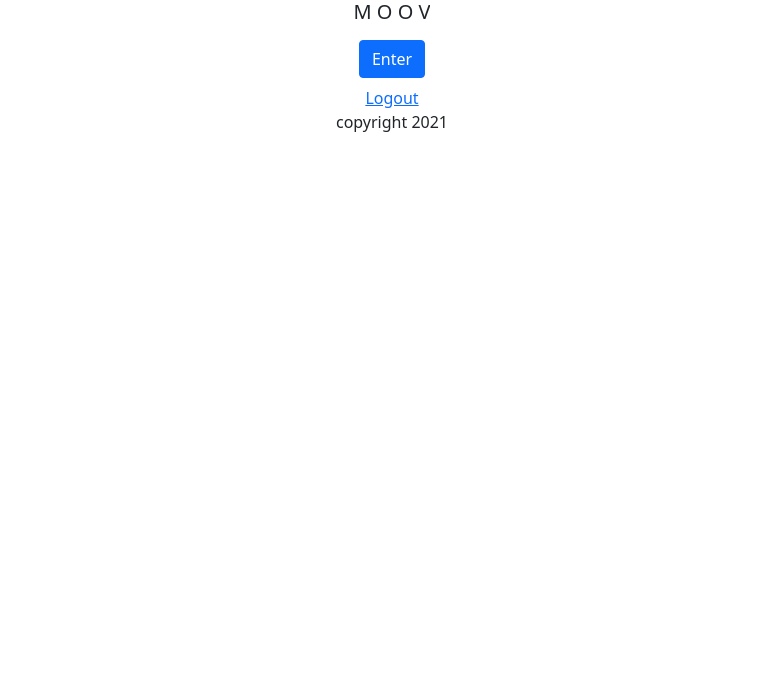
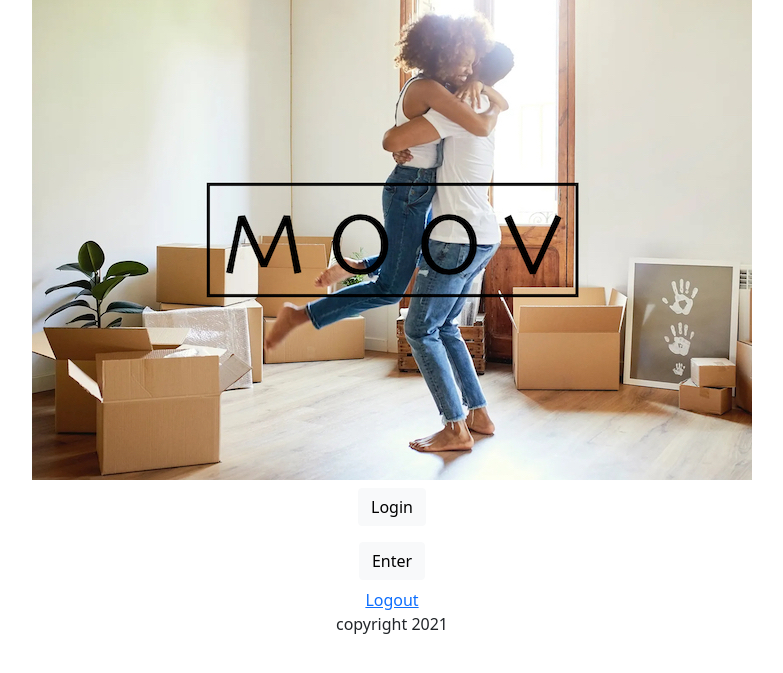
Before and after one commit to cardioforcake/portfolio-project-moov-app, a Django app: page / in a window 1280 px wide. Shown: the top 673 px of the page, without its empty margins (248-1031 px from the left). Run offline with Django 3.2, Linux system fonts and the light colour scheme; the visitor is signed in with stand-in values (Sample User, id 1).

Commit message:
WIP:added carousel functionality

```diff
--- a/moov_app/static/css/style.css
+++ b/moov_app/static/css/style.css
@@ -9,7 +9,7 @@
     border: solid;
 }
 
-.greetings-body{
+main{
     display:flex;
     flex-grow: 1;
     flex-direction: column;
@@ -17,6 +17,31 @@
 
 }
 
+.carousel-fade .carousel-item {
+	opacity: 0;
+	transition-duration: .6s;
+	transition-property: opacity;
+}
+
+.carousel-fade .carousel-item.active,
+.carousel-fade .carousel-item-next.carousel-item-left,
+.carousel-fade .carousel-item-prev.carousel-item-right {
+	opacity: 1;
+}
+
+.carousel-fade .active.carousel-item-left,
+.carousel-fade .active.carousel-item-right {
+	opacity: 0;
+}
+
+.carousel-fade .carousel-item-next,
+.carousel-fade .carousel-item-prev,
+.carousel-fade .carousel-item.active,
+.carousel-fade .active.carousel-item-left,
+.carousel-fade .active.carousel-item-prev {
+	transform: translateX(0);
+	transform: translate3d(0, 0, 0);
+}
 button{
     margin: 0.5rem;
 }
--- a/moov_app/templates/greeting.html
+++ b/moov_app/templates/greeting.html
@@ -11,31 +11,27 @@
     <link rel="stylesheet" type="text/css" href="{% static 'css/style.css' %}">
     <title>Moov</title>
 </head>
-<body class = "greetings-body">
-    <div id="moovCarousel" class="carousel slide" data-bs-ride="carousel" data-bs-interval="2000">
+<main class = "greetings-body">
+    <div id="moovCarousel" class="carousel slide carousel-fade" data-bs-ride="carousel" data-bs-interval="3000" >
         <div class="carousel-inner">
           <div class="carousel-item active">
-            <!-- <img src="..." class="d-block w-100" alt="..."> -->
-            <h5>M O O V </h5>
+            <img  class="d-block mx-auto" src="{% static "moov_app/media/carousel1.jpg" %}" alt="logo1" />
           </div>
           <div class="carousel-item">
-            <!-- <img src="..." class="d-block w-100" alt="..."> -->
-            <h3>M O O V </h3>
+            <img  class="d-block mx-auto" src="{% static "moov_app/media/carousel2.jpg" %}" alt="logo2" />
           </div>
           <div class="carousel-item">
-            <!-- <img src="..." class="d-block w-100" alt="..."> -->
-            <h1>M 0 0 V </h1>
+            <img  class="d-block mx-auto" src="{% static "moov_app/media/carousel3.jpg" %}" alt="logo3" />
           </div>
         </div>
       </div>
-
-    <button href="{% url 'home' %}" class="btn btn-primary">Enter</button>
+      <button href="{% url 'login' %}" class="btn btn-light">Login</button>
+    <button href="{% url 'home' %}" class="btn btn-light">Enter</button>
     {% if user.is_authenticated %}
         <a href="{% url 'logout' %}">Logout</a>
     {% else %}
-        <button type="button" class="btn btn-primary" data-bs-toggle="modal" data-bs-target="#login">
+        <button type="button" class="btn btn-light" data-bs-toggle="modal" data-bs-target="#login">
         Login
-
         </button>
 
         <div class="modal fade" id="login" tabindex="-1" aria-labelledby="loginLabel" aria-hidden="true">
@@ -53,12 +49,17 @@
                     </form>
                 </div>
                 <div class="modal-footer">
-                  <button type="button submit" class="btn btn-secondary" data-bs-dismiss="modal" value="Login" class="btn">Login</button>
+                  <form action="" method="post" action="{% url 'login' %}">
+                    {% csrf_token %}
+                    {{ form.as_p }}
+                    <input type="submit" value="Login" class="btn">
+                    <input type="hidden" name="next" value="{{ next }}">
+                </form>
                 </div>
               </div>
             </div>
         </div>
-        <button type="button" class="btn btn-primary" data-bs-toggle="modal" data-bs-target="#signUp">
+        <button type="button" class="btn btn-light" data-bs-toggle="modal" data-bs-target="#signUp">
             Sign Up
         </button>
             <div class="modal fade" id="signUp" tabindex="-1" aria-labelledby="signUpLabel" aria-hidden="true">
@@ -70,19 +71,18 @@
                     </div>
                     <div class="modal-body">
                         {% if error_message %}<p class="red-text">{{ error_message }}</p>{% endif %}
-
-                        <form action="" method="POST" action="{% url 'signup' %}">
-                            {% csrf_token %}
-                            {{ form.as_p }}
-                        </form>
                     </div>
                     <div class="modal-footer">
-                      <button type="button submit" class="btn btn-secondary" data-bs-dismiss="modal">Sign Up</button>
+                      <form action="" method="POST" action="{% url 'signup' %}">
+                        {% csrf_token %}
+                        {{ form.as_p }}
+                        <input type="submit" value="Signup" class="btn">
+                    </form>
                     </div>
                   </div>
                 </div>
             </div>
     {% endif %}
-</body>
+</main>
 <footer>copyright 2021</footer>
 </html>
--- a/moov_app/urls.py
+++ b/moov_app/urls.py
@@ -1,6 +1,8 @@
 from django.urls import path
 from django.urls.resolvers import URLPattern
 from . import views
+from django.contrib.staticfiles.urls import staticfiles_urlpatterns
+
 
 urlpatterns = [
     path('accounts/signup/', views.signup, name='signup'),
@@ -11,3 +13,5 @@ urlpatterns = [
     path('furniture/create/', views.FurnitureCreate.as_view(), name="add_furniture"),
     path('floorplandemo/', views.floorplan_demo, name='demo'),
 ]
+
+urlpatterns += staticfiles_urlpatterns()
```
Also changed, not shown: moov_app/static/moov_app/media/carousel1.jpg (added), moov_app/static/moov_app/media/carousel2.jpg (added), moov_app/static/moov_app/media/carousel3.jpg (added).
